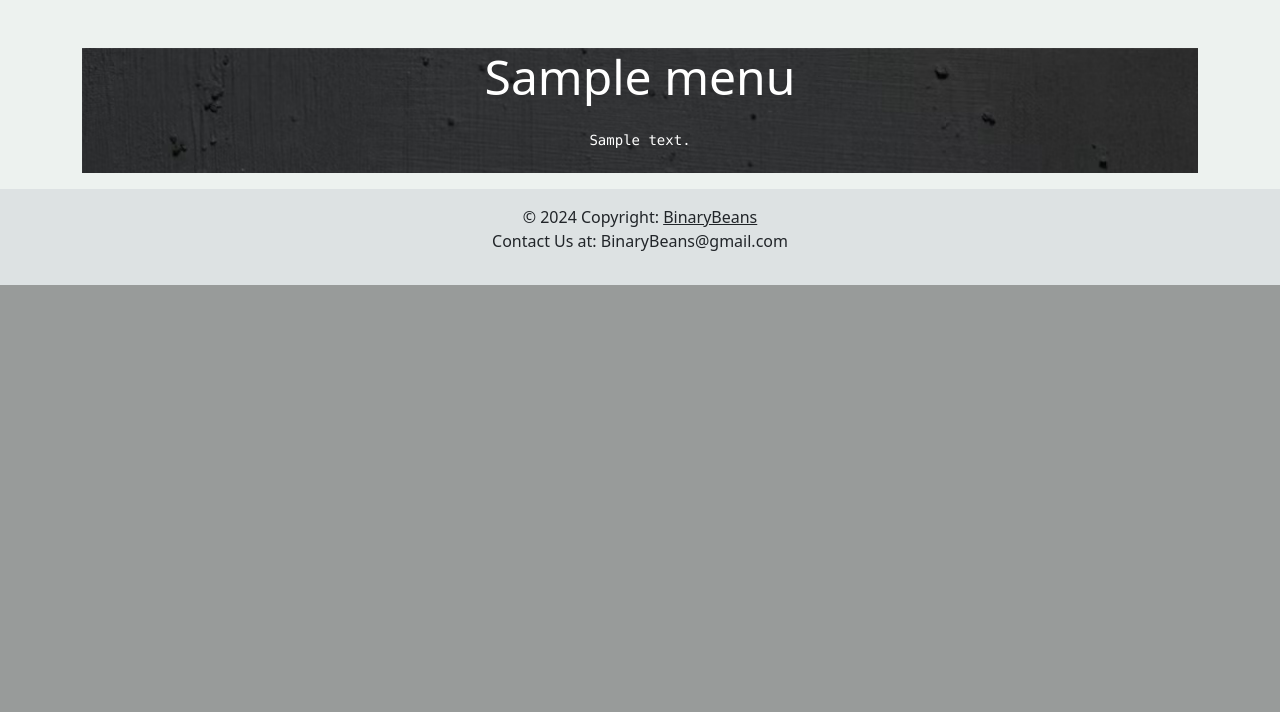
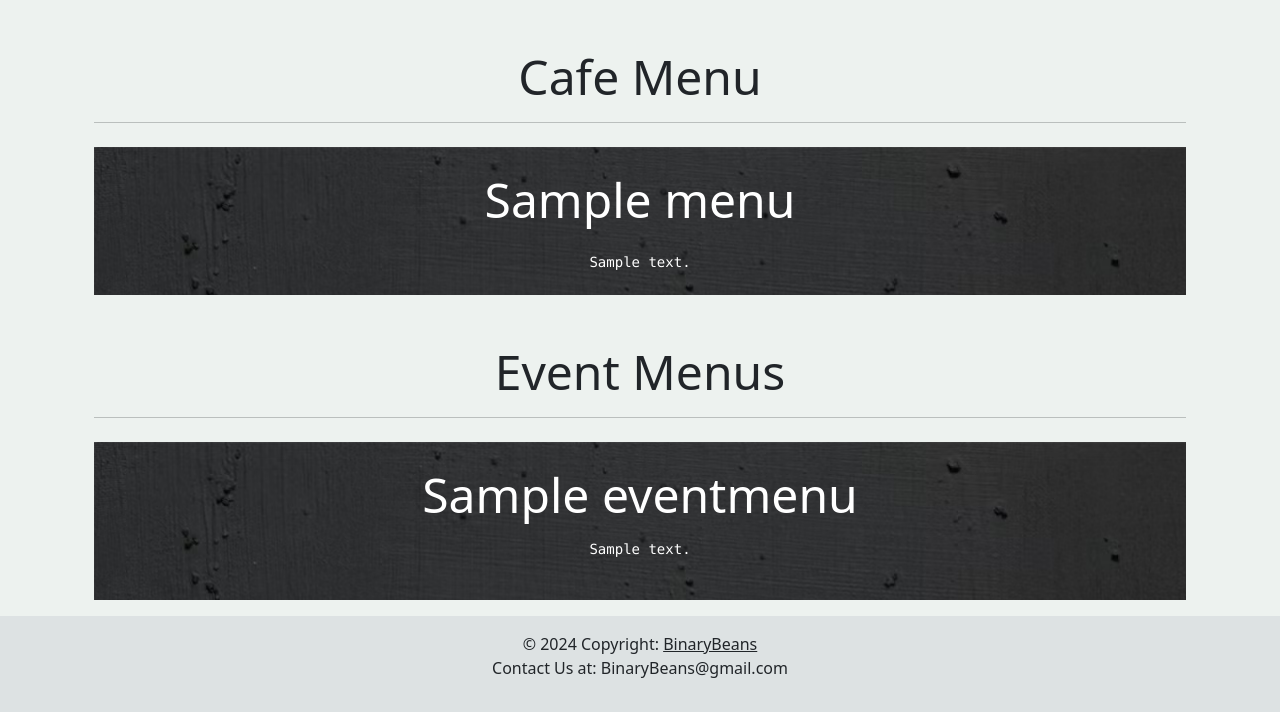
Before and after one commit to Willr-hawkins/binary-beans, a Django app: page /menu/ in a window 1280 px wide. Shown: the part 648-1360 px from the top of the page. Before the commit the page ends 933 px from the top, so only its background shows below. Run offline with Django 4.2, Linux system fonts and the light colour scheme; tables that the repository leaves empty hold one stand-in row (values such as "Sample post"); some libraries are stand-ins or nearby versions; some web fonts are replaced.

Commit message:
Allow users to pick a menu for their event

```diff
--- a/binarybeans/settings.py
+++ b/binarybeans/settings.py
@@ -32,7 +32,7 @@
 # SECURITY WARNING: don't run with debug turned on in production!
 DEBUG = False
 
-ALLOWED_HOSTS = ['8000-willrhawkin-binarybeans-wtttti04kh3.ws.codeinstitute-ide.net',
+ALLOWED_HOSTS = ['8000-willrhawkin-binarybeans-armfjtp2ln6.ws.codeinstitute-ide.net',
                 '.herokuapp.com']
 
 
--- a/events/forms.py
+++ b/events/forms.py
@@ -1,4 +1,4 @@
-from .models import BookingRequest
+from .models import BookingRequest, EventMenus
 from django import forms
 
 
@@ -6,7 +6,8 @@
     input_type = 'date'
 
 class BookingForm(forms.ModelForm):
+
     class Meta:
         model = BookingRequest
-        fields = ('customer_email', 'booking_date', 'event_title', 'event_description',)
+        fields = ('customer_email', 'booking_date', 'event_title', 'event_description', 'menu',)
         widgets = {'booking_date': DateInput,}
--- a/events/models.py
+++ b/events/models.py
@@ -1,4 +1,5 @@
 from django.db import models
+from menu.models import EventMenus
 from django.contrib.auth.models import User
 
 
@@ -27,6 +28,9 @@
     event_title = models.CharField(max_length=300)
     event_description = models.TextField()
     approved = models.BooleanField(default=False)
+    menu = models.ForeignKey(
+        EventMenus, on_delete=models.CASCADE, related_name='menu'
+    )
 
     def __str__(self):
         return f"Private event booking request from {self.customer_name}"
--- a/menu/admin.py
+++ b/menu/admin.py
@@ -1,6 +1,7 @@
 from django.contrib import admin
-from .models import Menu
+from .models import Menu, EventMenus
 
 # Register your models here.
 
 admin.site.register(Menu)
+admin.site.register(EventMenus)
--- a/menu/models.py
+++ b/menu/models.py
@@ -11,3 +11,13 @@
 
     def __str__(self):
         return self.title
+
+class EventMenus(models.Model):
+    """
+    Stores the event menus information for the menu page.
+    """
+    title = models.CharField(max_length=100)
+    content = models.TextField()
+
+    def __str__(self):
+        return self.title
--- a/menu/templates/menu/menu.html
+++ b/menu/templates/menu/menu.html
@@ -3,14 +3,31 @@
 
 {% block content %}
 
-<section class="container mb-3" id="menu">
-    <h1 class="text-center display-5 mt-5 text-white">{{ menu.title }}</h1>
-    <div class="text-white" style="text-align: center;">
-        <div style="display: inline-block; text-align: left;">
-            <p><pre>{{ menu.content}}</pre></p>
+<section class="container mb-3">
+    <!-- Display the Cafe's standard Menu -->
+    <h1 class="text-center display-5 mt-5">Cafe Menu</h1>
+    <hr>
+     <div id="menu">
+        <h1 class="text-center display-5 mt-4 pt-4 text-white">{{ menu.title }}</h1>
+        <div class="text-white" style="text-align: center;">
+            <div style="display: inline-block; text-align: left;">
+                <p><pre>{{ menu.content}}</pre></p>
+            </div>
         </div>
     </div>
-
+    <!-- Display the Event Menus -->
+     <h1 class="text-center display-5 mt-5">Event Menus</h1>
+     <hr>
+     {% for event_menu in event_menus %}
+     <div id="menu">
+        <h1 class="text-center display-5 mt-4 pt-4 text-white">{{ event_menu.title }}</h1>
+        <div class="text-white" style="text-align: center;">
+            <div class="text-center pb-4">
+                <p><pre>{{ event_menu.content}}</pre></p>
+            </div>
+        </div>
+     </div>
+     {% endfor %}
 </section>
 
 {% endblock content %}
--- a/menu/views.py
+++ b/menu/views.py
@@ -1,16 +1,18 @@
 from django.shortcuts import render
 from django.views import generic
-from .models import Menu
+from .models import Menu, EventMenus
 
 # Create your views here.
 def menu_list(request):
 
-    menu = menu = Menu.objects.all().first()
+    menu = Menu.objects.all().first()
+    event_menus = EventMenus.objects.all()
 
     return render(
         request,
         "menu/menu.html",
         {
             "menu": menu,
+            "event_menus": event_menus,
         }
     )
```
Also changed, not shown: events/templates/events/events.html (+11 -0 lines), events/migrations/0008_bookingrequest_menu.py (added), events/migrations/0009_alter_bookingrequest_menu.py (added), events/migrations/0010_alter_bookingrequest_menu.py (added), events/migrations/0011_alter_bookingrequest_menu.py (added), events/migrations/0012_alter_bookingrequest_menu.py (added), menu/migrations/0002_eventmenus.py (added).
